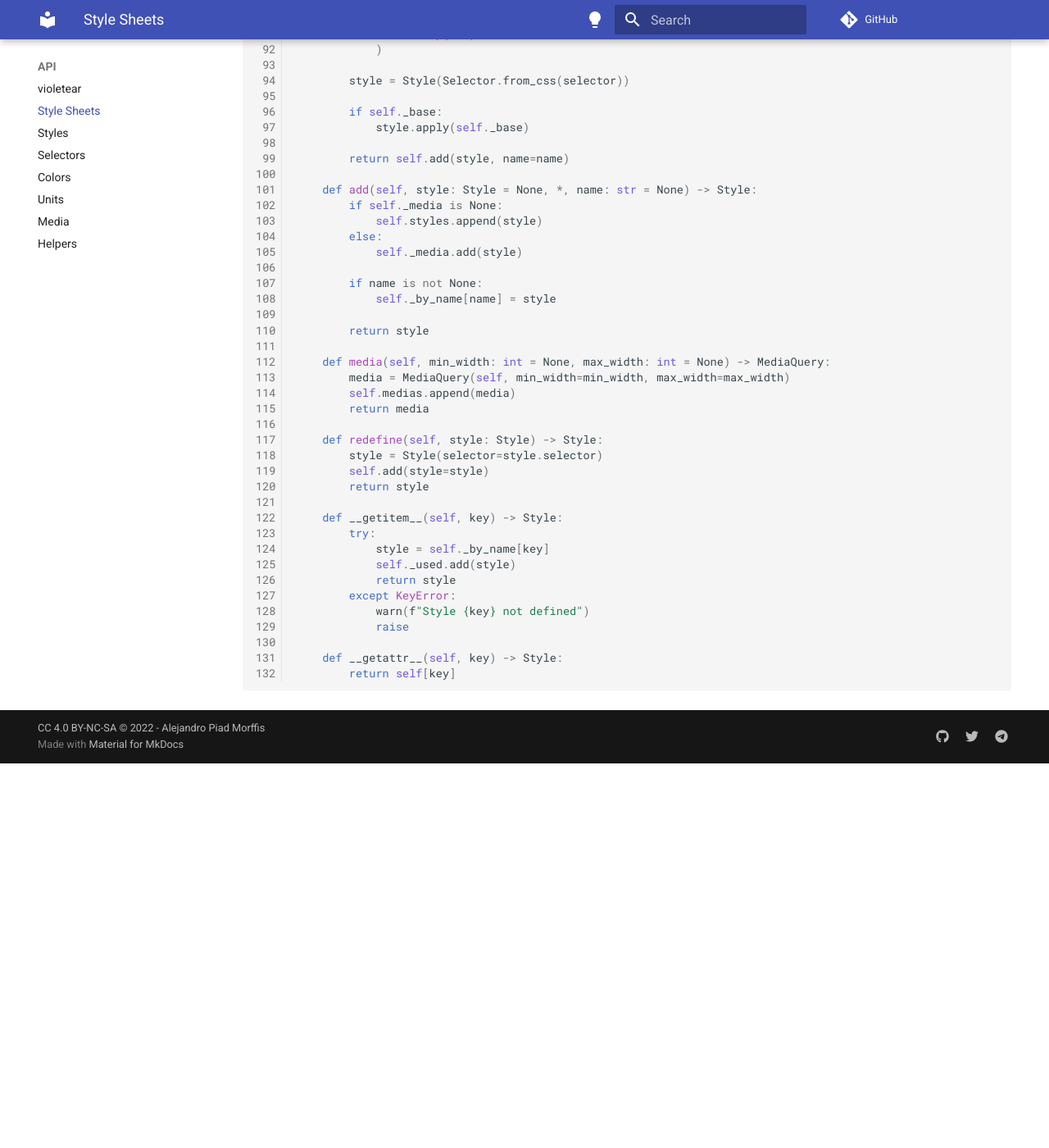
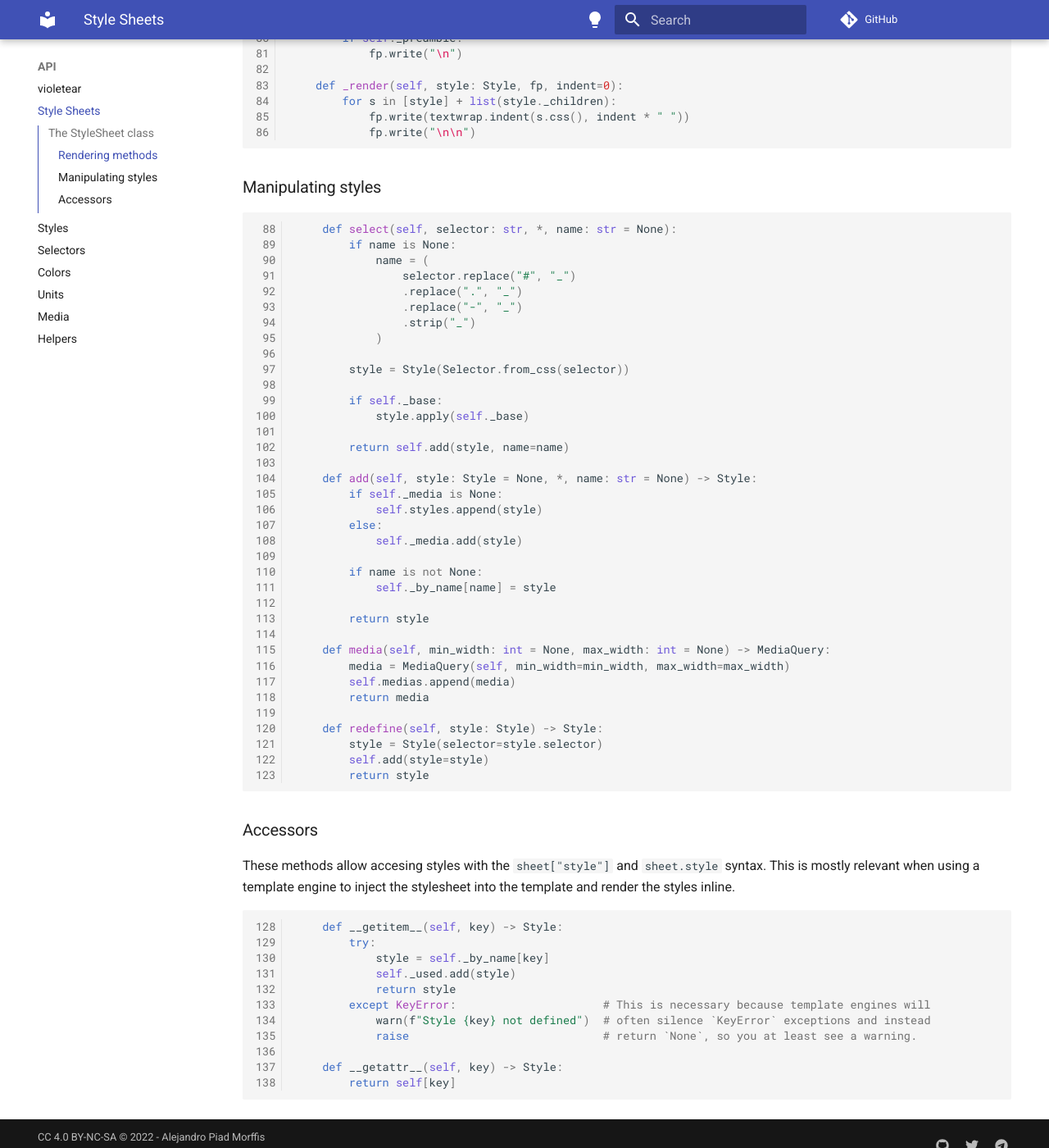
Before and after one commit to apiad/violetear, an MkDocs documentation site: the page built from docs/api/violetear.stylesheet.md, in a window 1280 px wide and 1400 px high, scrolled down 1919 px. Shown: the whole window at 82% size. Built offline with MkDocs 1.6.1 and Material for MkDocs 9.7.7, drawn with Linux system fonts in a browser that asks for light colours; comment, search, counter and statistics services are not loaded; before the commit the page ends 2850 px from its top, so only the background shows below that; some of the changed text lies outside the part shown.

Commit message:
Update docs

````diff
--- a/docs/api/violetear.stylesheet.md
+++ b/docs/api/violetear.stylesheet.md
@@ -1,6 +1,13 @@
-<a name="ref:StyleSheet"></a>
+# Style Sheets
 
-```python linenums="1"
+??? note "Docstring"
+    This module defines the `StyleSheet` class, which encapsulates a collection of CSS styles
+    and allows rendering stylesheets either as files or as strings to be injected inline.
+
+
+
+
+```python linenums="5"
 import io
 import datetime
 from pathlib import Path
@@ -9,8 +16,13 @@
 from .selector import Selector
 from .style import Style
 from .media import MediaQuery
+```
 
+## The `StyleSheet` class
 
+<a name="ref:StyleSheet"></a>
+
+```python linenums="14"
 class StyleSheet:
     def __init__(
         self, *styles: Style, normalize: bool = True, base: Style = None
@@ -27,7 +39,13 @@
             self._preamble = open(Path(__file__).parent / "normalize.css").read()
         else:
             self._preamble = None
+```
 
+### Rendering methods
+
+
+
+```python linenums="31"
     def render(self, fp=None, *, dynamic: bool = False):
         opened = False
 
@@ -62,7 +80,13 @@
             fp.close()
 
         return result
+```
 
+These are just rendering helpers.
+
+
+
+```python linenums="66"
     def _write_preamble(self, fp, dynamic):
         fp.write("/* Made with violetear */\n")
 
@@ -84,7 +108,13 @@
         for s in [style] + list(style._children):
             fp.write(textwrap.indent(s.css(), indent * " "))
             fp.write("\n\n")
+```
 
+### Manipulating styles
+
+
+
+```python linenums="88"
     def select(self, selector: str, *, name: str = None):
         if name is None:
             name = (
@@ -121,15 +151,25 @@
         style = Style(selector=style.selector)
         self.add(style=style)
         return style
+```
 
+### Accessors
+
+These methods allow accesing styles with the `sheet["style"]` and `sheet.style` syntax.
+This is mostly relevant when using a template engine to inject the stylesheet into
+the template and render the styles inline.
+
+
+
+```python linenums="128"
     def __getitem__(self, key) -> Style:
         try:
             style = self._by_name[key]
             self._used.add(style)
             return style
-        except KeyError:
-            warn(f"Style {key} not defined")
-            raise
+        except KeyError:                      # This is necessary because template engines will
+            warn(f"Style {key} not defined")  # often silence `KeyError` exceptions and instead
+            raise                             # return `None`, so you at least see a warning.
 
     def __getattr__(self, key) -> Style:
         return self[key]
````
Also changed, not shown: 1 other file.
